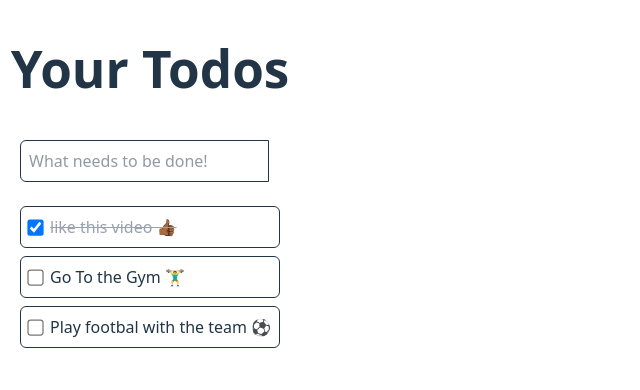
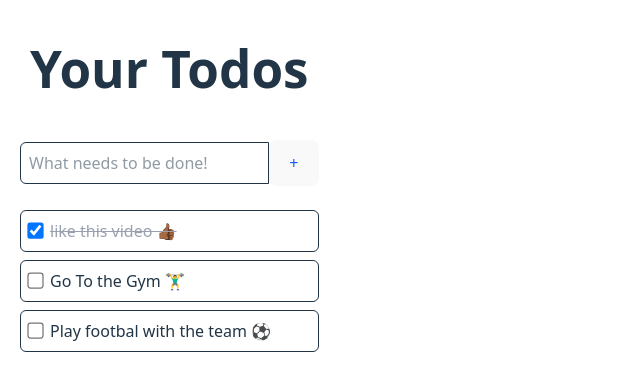
Before and after one commit to lievin219/react-projects, a React (Vite) app in the folder todo/todo-project/: page / in a window 1280 px wide. Shown: the top 390 px of the page, without its empty margins (0-640 px from the left). Built offline with nearby package versions, Linux system fonts and the light colour scheme.

Commit message:
addedsome function to help to handle form of inputting a todo tittle

```diff
--- a/todo/todo-project/src/components/AddToForm.tsx
+++ b/todo/todo-project/src/components/AddToForm.tsx
@@ -1,9 +1,20 @@
-import React from 'react'
+import React, { useState } from 'react'
 
 export const AddToForm = () => {
+    const [input,setinput]=useState("")
+    interface Adding{
+
+    }
+
+     function handlesubmitt(e:React.FormEvent<HTMLFormElement>){
+  e.preventDefault()
+  if(!input.trim()) return ;
+     }
+
   return (
-   <form action="">
-    <input type="text" placeholder='What needs to be done!' className='rounded-s-md grow border border-gray-50-400 p-2'/>
+   <form action="" onSubmit={handlesubmitt}>
+    <input type="text" value={input} onChange={(e)=>setinput(e.target.value)} placeholder='What needs to be done!' className='rounded-s-md grow border border-gray-50-400 p-2'/>
+    <button type='submit' className='bg-white-500 text-blue-600'>+</button>
    </form>
   )
 }
```
